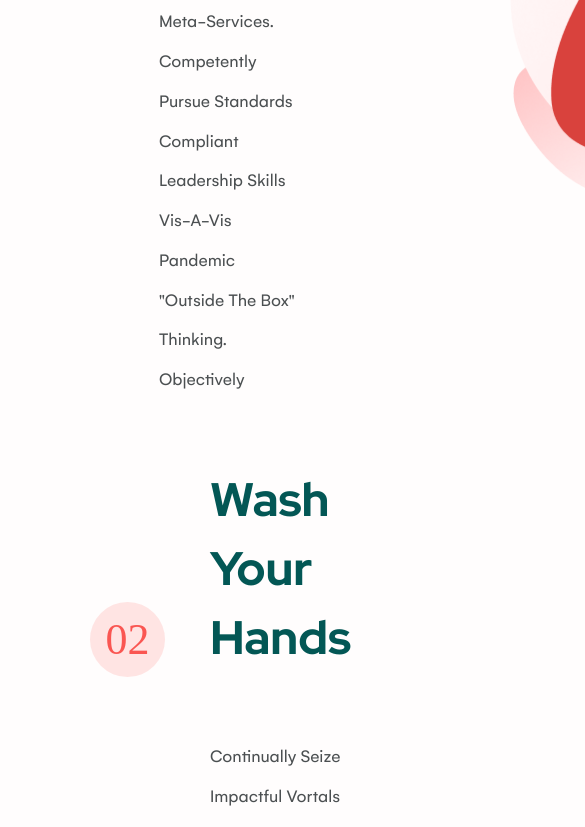
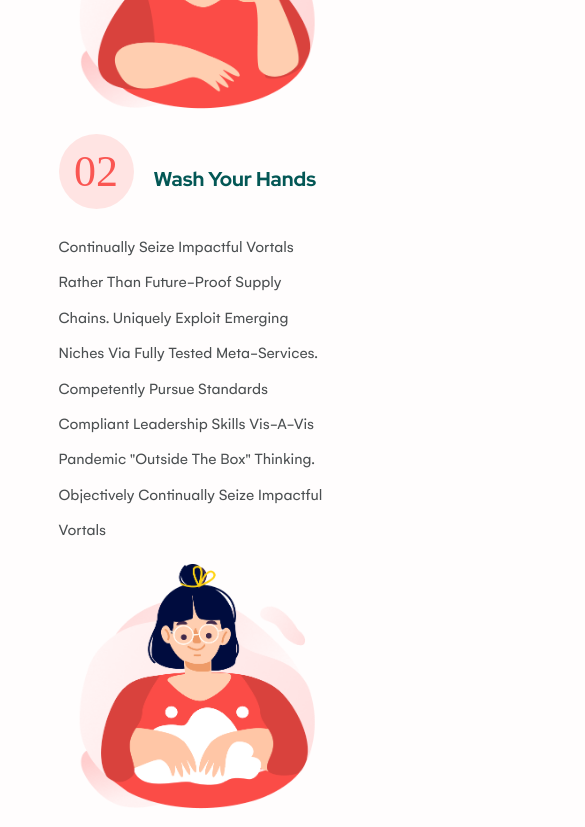
Before and after one commit to YongminK/mockups, a React (Create React App) app in the folder covid-19/: page / in a window 390 px wide. Shown: the part 4200-5027 px from the top of the page, 585 px wide, since content can reach past the window. Built offline with nearby package versions, Linux system fonts and the light colour scheme.

Commit message:
prevention mobile

```diff
--- a/covid-19/src/styles/prevention.sass
+++ b/covid-19/src/styles/prevention.sass
@@ -40,3 +40,42 @@
 				font-size: 18px
 				line-height: 2.21
 				text-transform: capitalize
+@media screen and (max-width: 550px)
+	.prevention
+		padding: 0 5%
+@media screen and (max-width: 767px)
+	.prevention
+		padding: 0 15%
+		&__block
+			display: block
+			padding-left: 0
+			margin-bottom: 20px
+			&:nth-of-type(2n)
+				img
+					margin-right: auto
+					margin-left: auto
+			img
+				max-width: 250px
+				width: 100%
+				max-height: 250px
+				display: block
+				margin: 0 auto
+			&__text
+				div
+					display: inline-block
+					max-width: 75px
+					max-height: 75px
+					min-width: 75px
+					min-height: 75px
+					font-size: 44px
+					line-height: 75px
+					margin-right: 20px
+					margin-left: 0
+				.title-green
+					font-size: 20px
+					text-transform: capitalize
+					display: inline-block
+				.text
+					font-size: 16px
+					line-height: 2.21
+					text-transform: capitalize
```
